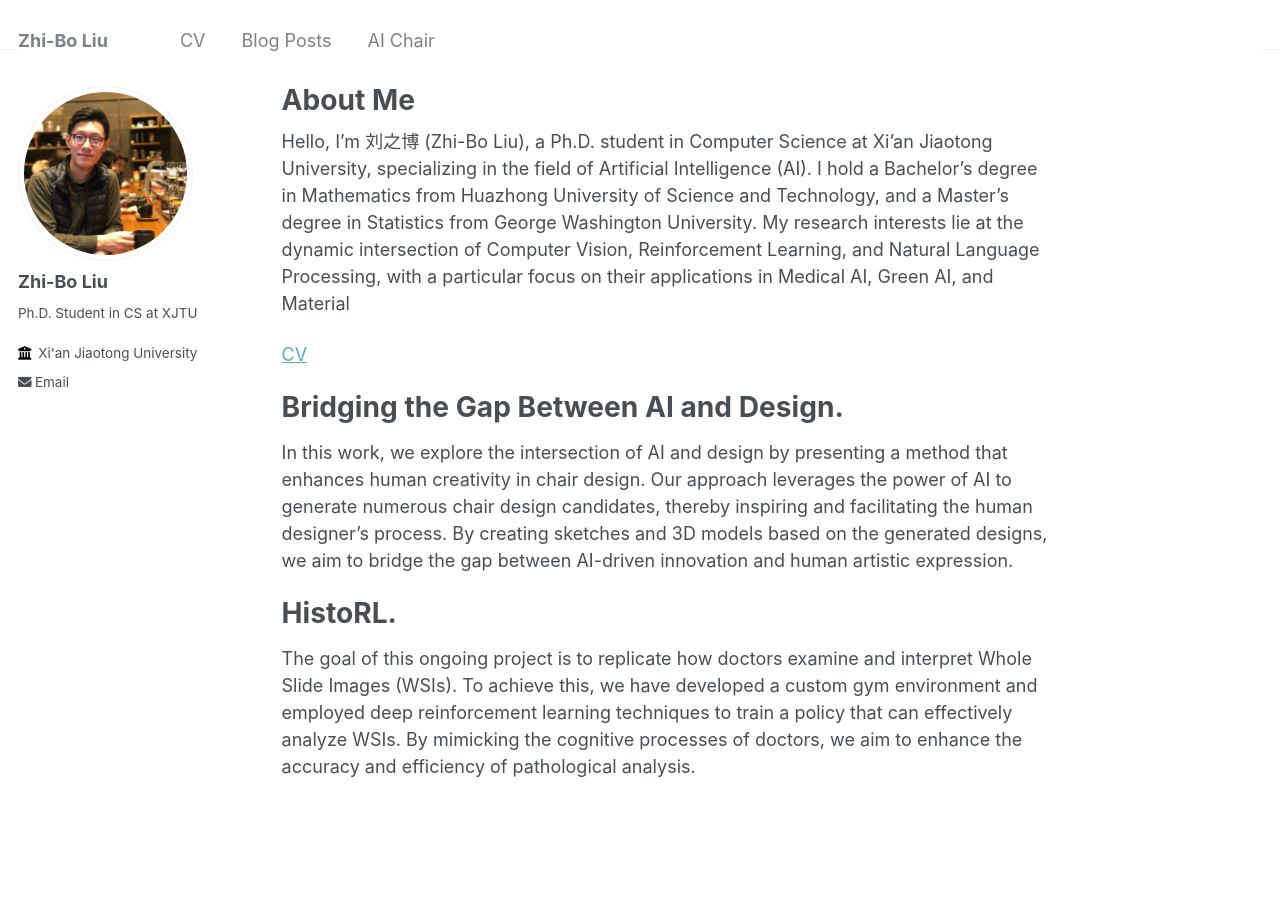
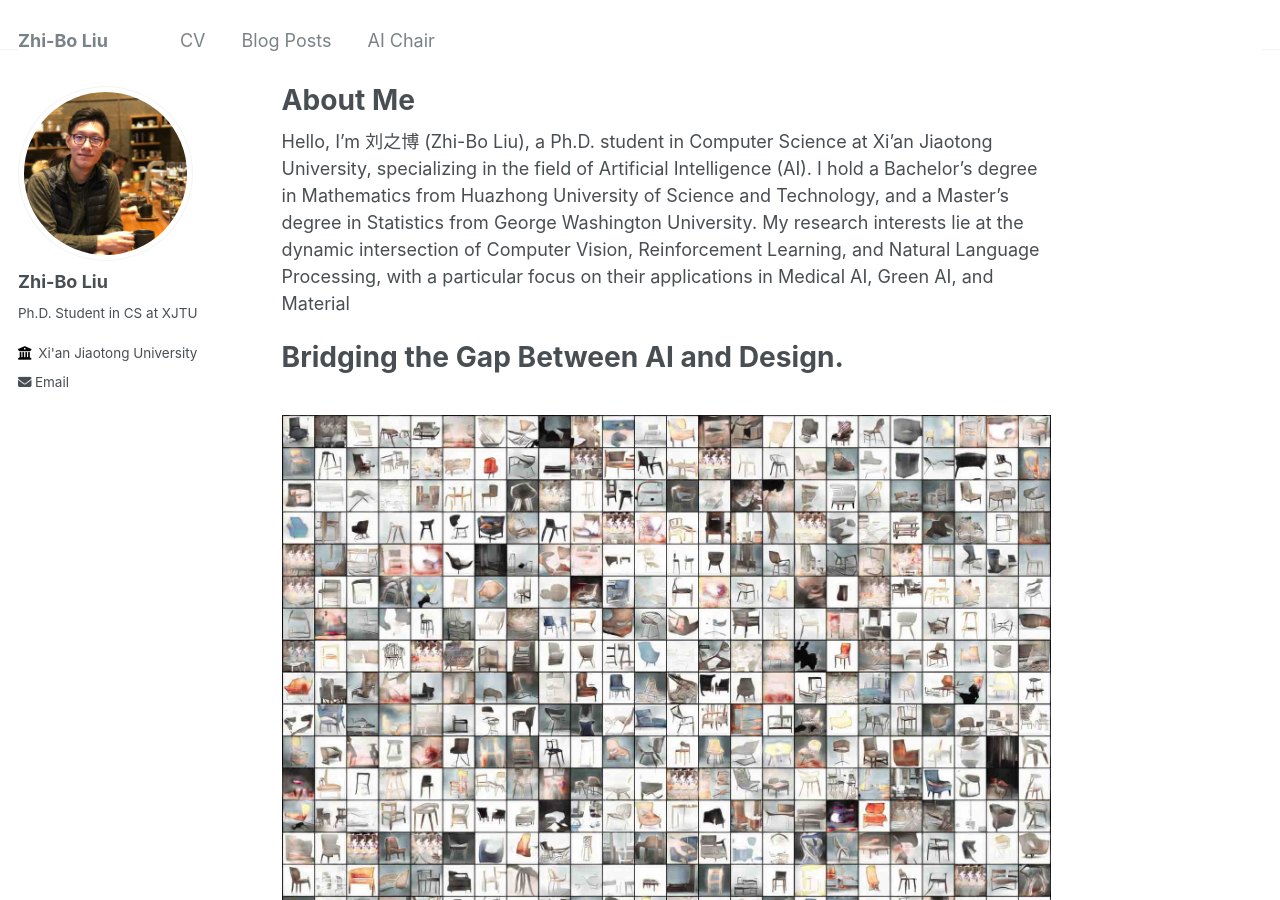
Before and after one commit to zhibo-liu/zhibo-liu.github.io, a Jekyll site: the page built from _pages/about.md, in a window 1280 px wide and 900 px high. Built offline with Jekyll 4.4.1, drawn with Linux system fonts in a browser that asks for light colours.

Commit message:
1. comment out cv link; 2. add 2 images

```diff
--- a/_pages/about.md
+++ b/_pages/about.md
@@ -11,12 +11,14 @@ Hello, I'm 刘之博 (Zhi-Bo Liu), a Ph.D. student in Computer Science at Xi'an
 My research interests lie at the dynamic intersection of Computer Vision, Reinforcement Learning, and Natural Language Processing, with a particular focus on their applications in Medical AI, Green AI, and Material
 
  <!-- [CV](https://zhibo-liu.github.io/files/cv.pdf)  -->
- [CV](/files/cv.pdf)
+ <!-- [CV](/files/cv.pdf) -->
 
 Bridging the Gap Between AI and Design.
 ======
+<br/><img src='/images/chairwall.jpg'>
 In this work, we explore the intersection of AI and design by presenting a method that enhances human creativity in chair design. Our approach leverages the power of AI to generate numerous chair design candidates, thereby inspiring and facilitating the human designer's process. By creating sketches and 3D models based on the generated designs, we aim to bridge the gap between AI-driven innovation and human artistic expression.
 
 HistoRL.
 ======
+<br/><img src='/images/historl.png'>
 The goal of this ongoing project is to replicate how doctors examine and interpret Whole Slide Images (WSIs). To achieve this, we have developed a custom gym environment and employed deep reinforcement learning techniques to train a policy that can effectively analyze WSIs. By mimicking the cognitive processes of doctors, we aim to enhance the accuracy and efficiency of pathological analysis.
```
